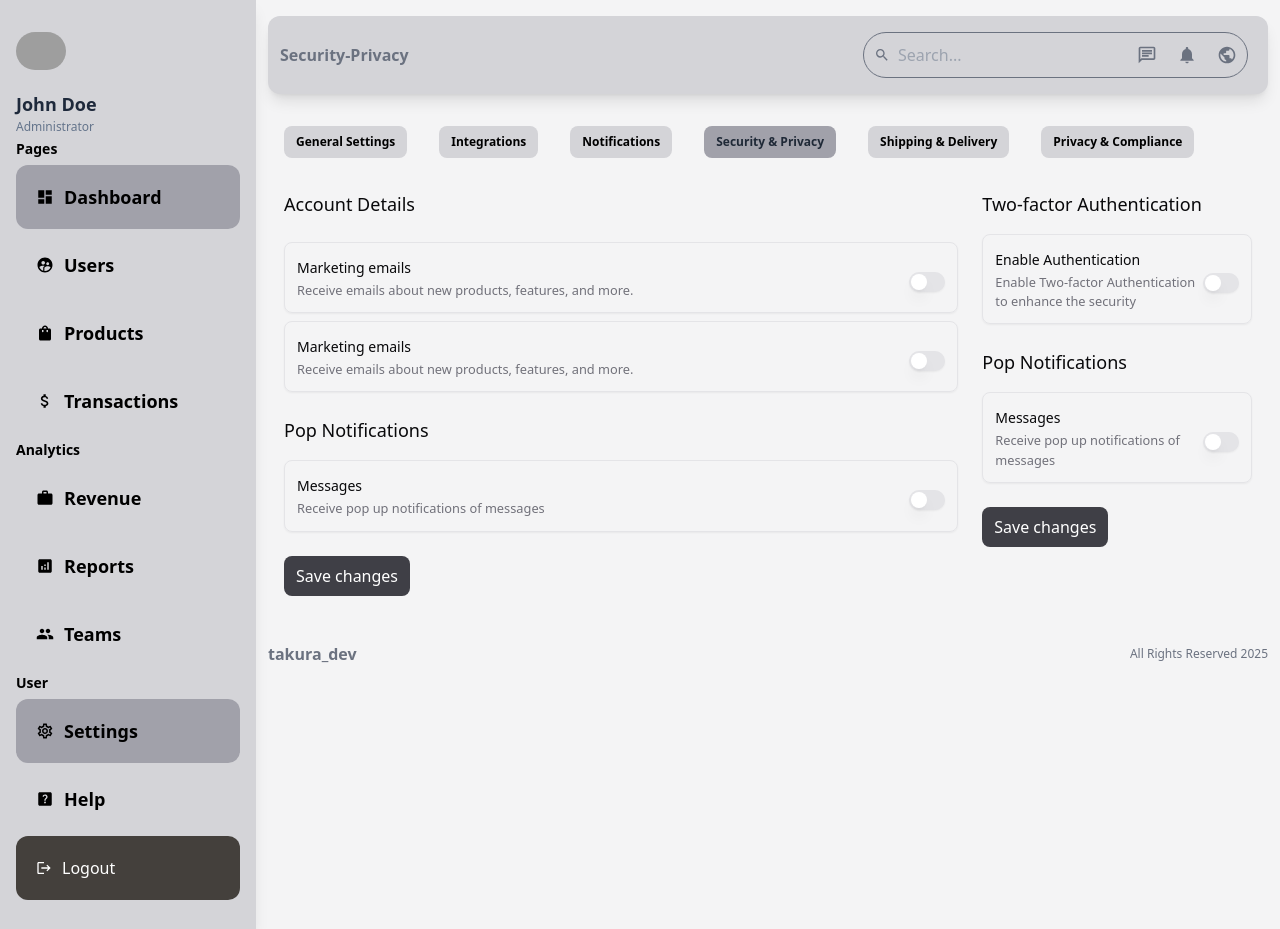
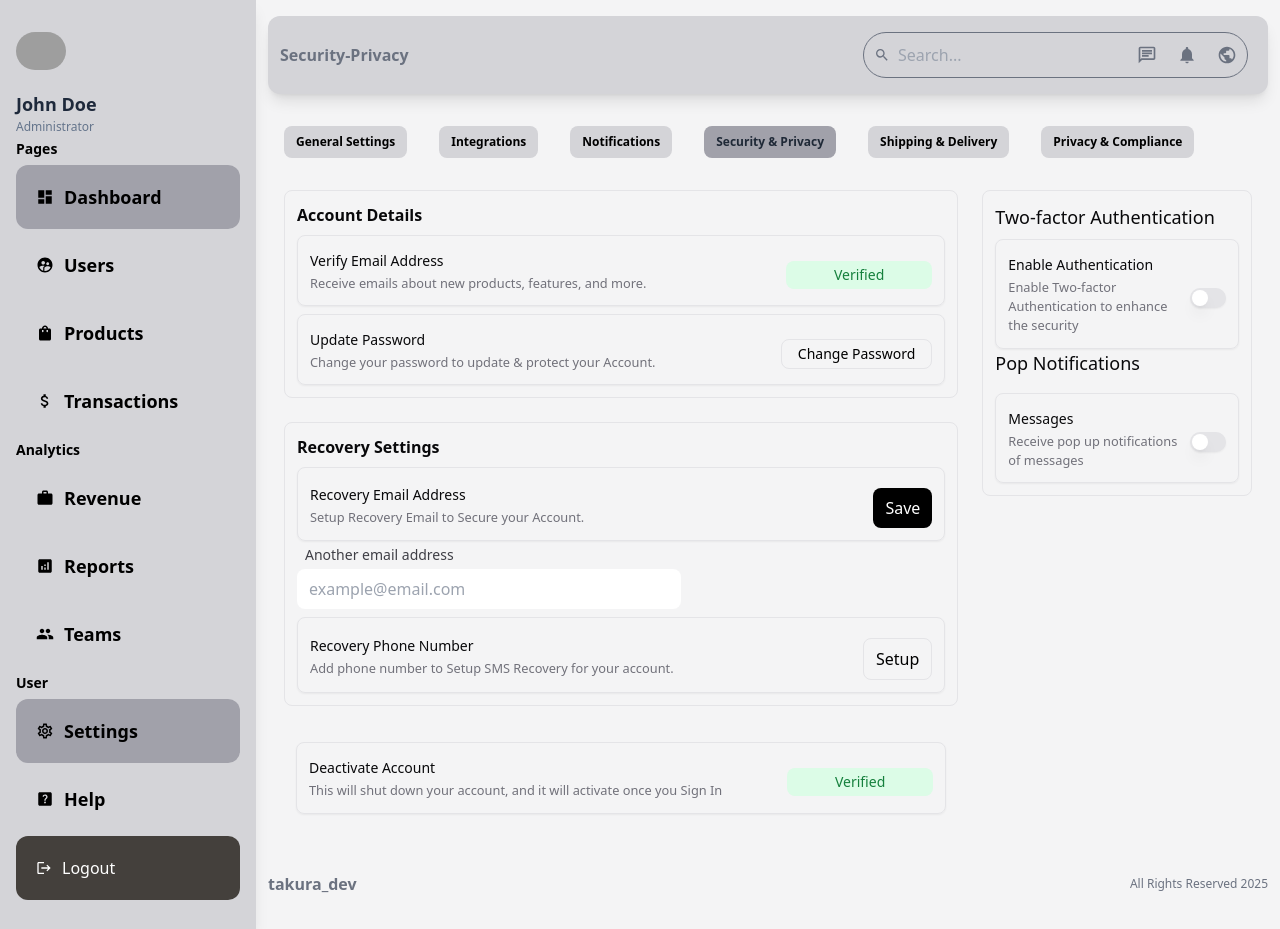
Before and after one commit to brandon-bwoni/admin-dashboard, a Next.js app: page /dashboard/settings/security-privacy in a window 1280 px wide. Built offline with nearby package versions, Linux system fonts and the light colour scheme; grey boxes are pictures that could not be loaded.

Commit message:
security & privacy settings

```diff
--- a/src/components/settings/security/AccountSettings.tsx
+++ b/src/components/settings/security/AccountSettings.tsx
@@ -6,16 +6,16 @@ import { z } from "zod";
 
 import {
   Form,
-  FormControl,
+  // FormControl,
   FormDescription,
   FormField,
   FormItem,
   FormLabel,
 } from "@/components/ui/form";
-import { Switch } from "@/components/ui/switch";
+// import { Switch } from "@/components/ui/switch";
 
 const FormSchema = z.object({
-  marketing_emails: z.boolean().default(false).optional(),
+  update_password: z.boolean().default(false).optional(),
   security_emails: z.boolean(),
   billing_emails: z.boolean(),
   messages: z.boolean(),
@@ -45,26 +45,26 @@ export default function AccountSettings() {
   return (
     <Form {...form}>
       <form onSubmit={() => {}} className="w-full space-y-6">
-        <div className="flex flex-col gap-2">
-          <h3 className="mb-4 text-lg font-medium">Account Details</h3>
-          <div className="space-y-4">
+        <div className="flex flex-col border p-3 rounded-lg gap-2">
+          <h3 className=" font-semibold">Account Details</h3>
+          <div className="space-y-2">
             <FormField
               control={form.control}
-              name="marketing_emails"
-              render={({ field }) => (
+              name="update_password"
+              render={() => (
                 <FormItem className="flex flex-row items-center justify-between rounded-lg border p-3 shadow-sm">
                   <div className="space-y-0.5">
-                    <FormLabel>Marketing emails</FormLabel>
+                    <FormLabel>Verify Email Address</FormLabel>
                     <FormDescription>
                       Receive emails about new products, features, and more.
                     </FormDescription>
                   </div>
-                  <FormControl>
-                    <Switch
-                      checked={field.value}
-                      onCheckedChange={field.onChange}
-                    />
-                  </FormControl>
+                  <button
+                    type="submit"
+                    className="flex justify-center px-12 py-1 rounded-lg bg-green-100 text-green-700 text-sm"
+                  >
+                    Verified
+                  </button>
                 </FormItem>
               )}
             />
@@ -72,57 +72,113 @@ export default function AccountSettings() {
           <div className="space-y-4">
             <FormField
               control={form.control}
-              name="marketing_emails"
-              render={({ field }) => (
+              name="update_password"
+              render={() => (
                 <FormItem className="flex flex-row items-center justify-between rounded-lg border p-3 shadow-sm">
                   <div className="space-y-0.5">
-                    <FormLabel>Marketing emails</FormLabel>
+                    <FormLabel>Update Password</FormLabel>
                     <FormDescription>
-                      Receive emails about new products, features, and more.
+                      Change your password to update & protect your Account.
                     </FormDescription>
                   </div>
-                  <FormControl>
-                    <Switch
-                      checked={field.value}
-                      onCheckedChange={field.onChange}
-                    />
-                  </FormControl>
+                  <button
+                    type="submit"
+                    className="px-4 text-sm py-1 rounded-lg border text-black"
+                  >
+                    Change Password
+                  </button>
                 </FormItem>
               )}
             />
           </div>
         </div>
-        <div>
-          <h3 className="mb-4 text-lg font-medium">Pop Notifications</h3>
-          <div className="space-y-4">
+        <div className="flex flex-col p-3 rounded-lg border">
+          <h3 className="mb-2  font-semibold">Recovery Settings</h3>
+          <div className="space-y-1">
             <FormField
               control={form.control}
               name="messages"
-              render={({ field }) => (
+              render={() => (
                 <FormItem className="flex flex-row items-center justify-between rounded-lg border p-3 shadow-sm">
                   <div className="space-y-0.5">
-                    <FormLabel>Messages</FormLabel>
+                    <FormLabel>Recovery Email Address</FormLabel>
                     <FormDescription>
-                      Receive pop up notifications of messages
+                      Setup Recovery Email to Secure your Account.
                     </FormDescription>
                   </div>
-                  <FormControl>
-                    <Switch
-                      checked={field.value}
-                      onCheckedChange={field.onChange}
-                    />
-                  </FormControl>
+                  <button
+                    type="submit"
+                    className="px-3 py-2 rounded-lg hover:shadow-lg bg-black text-white"
+                  >
+                    Save
+                  </button>
+                </FormItem>
+              )}
+            />
+            <h1 className="text-sm text-zinc-700 px-2">
+              Another email address
+            </h1>
+            <input
+              type="email"
+              placeholder="example@email.com"
+              className="w-96 py-2 px-3 rounded-lg"
+            />
+          </div>
+
+          <div className="mt-2">
+            <FormField
+              control={form.control}
+              name="messages"
+              render={() => (
+                <FormItem className="flex flex-row items-center justify-between rounded-lg border p-3 shadow-sm">
+                  <div className="space-y-0.5">
+                    <FormLabel>Recovery Phone Number</FormLabel>
+                    <FormDescription>
+                      Add phone number to Setup SMS Recovery for your account.
+                    </FormDescription>
+                  </div>
+                  <button
+                    type="submit"
+                    className="px-3 py-2 rounded-lg hover:shadow-lg border text-black"
+                  >
+                    Setup
+                  </button>
                 </FormItem>
               )}
             />
           </div>
         </div>
-        <button
+        <div className="p-3">
+          <div className="space-y-2">
+            <FormField
+              control={form.control}
+              name="update_password"
+              render={() => (
+                <FormItem className="flex flex-row items-center justify-between rounded-lg border p-3 shadow-sm">
+                  <div className="space-y-0.5">
+                    <FormLabel>Deactivate Account</FormLabel>
+                    <FormDescription>
+                      This will shut down your account, and it will activate
+                      once you Sign In
+                    </FormDescription>
+                  </div>
+                  <button
+                    type="submit"
+                    className="flex justify-center px-12 py-1 rounded-lg bg-green-100 text-green-700 text-sm"
+                  >
+                    Verified
+                  </button>
+                </FormItem>
+              )}
+            />
+          </div>
+        </div>
+        {/* <button
           type="submit"
           className="px-3 py-2 rounded-lg hover:shadow-lg hover:bg-zinc-500 bg-zinc-700 text-white"
         >
           Save changes
-        </button>
+        </button> */}
       </form>
     </Form>
   );
--- a/src/components/settings/security/AuthSettings.tsx
+++ b/src/components/settings/security/AuthSettings.tsx
@@ -45,8 +45,8 @@ export default function AuthSettings() {
   return (
     <Form {...form}>
       <form onSubmit={() => {}} className="w-full space-y-6">
-        <div>
-          <h3 className="mb-4 text-lg font-medium">
+        <div className="flex flex-col border p-3 rounded-lg">
+          <h3 className="mb-2 text-lg font-medium">
             Two-factor Authentication
           </h3>
           <div className="space-y-4">
@@ -71,7 +71,7 @@ export default function AuthSettings() {
               )}
             />
           </div>
-        </div>
+
           <div>
             <h3 className="mb-4 text-lg font-medium">Pop Notifications</h3>
             <div className="space-y-4">
@@ -97,12 +97,13 @@ export default function AuthSettings() {
               />
             </div>
           </div>
-        <button
+        </div>
+        {/* <button
           type="submit"
           className="px-3 py-2 rounded-lg hover:shadow-lg hover:bg-zinc-500 bg-zinc-700 text-white"
         >
           Save changes
-        </button>
+        </button> */}
       </form>
     </Form>
   );
```
Lines whose indentation alone changed are shown as unchanged.
